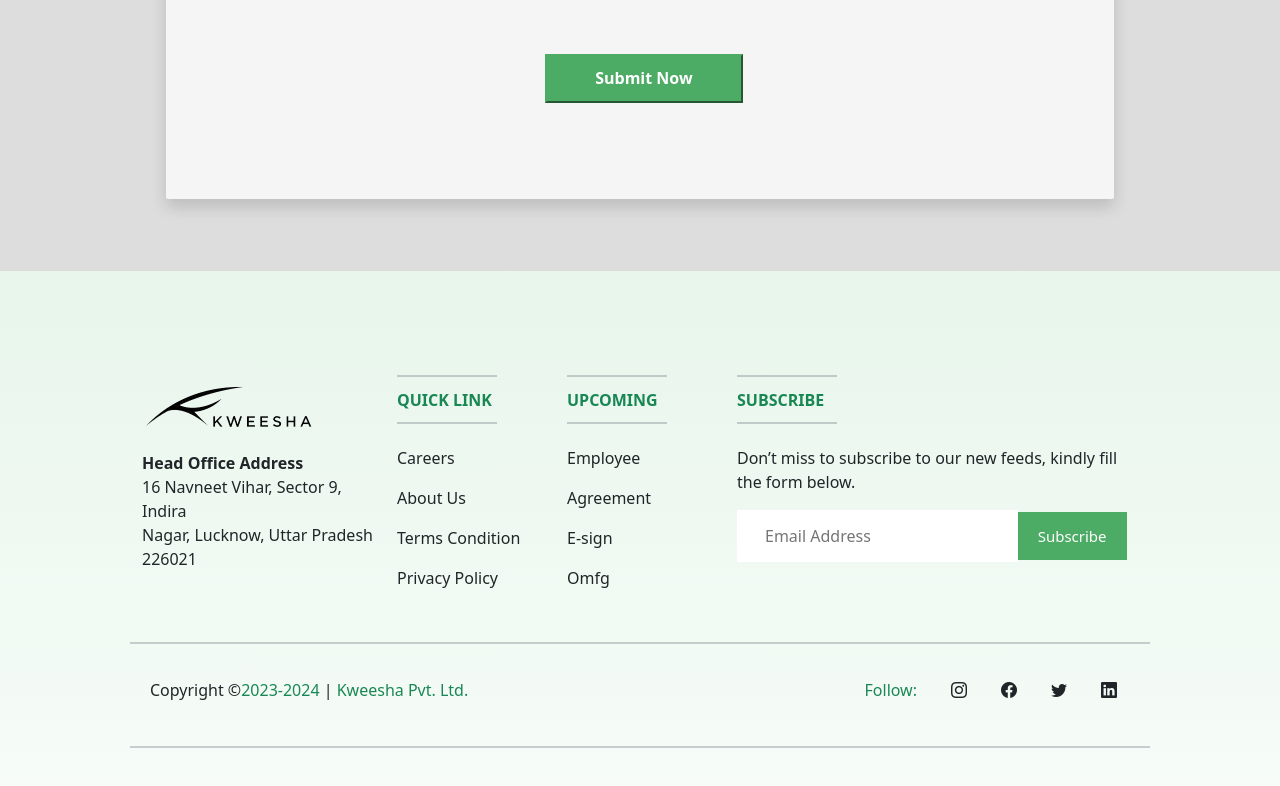
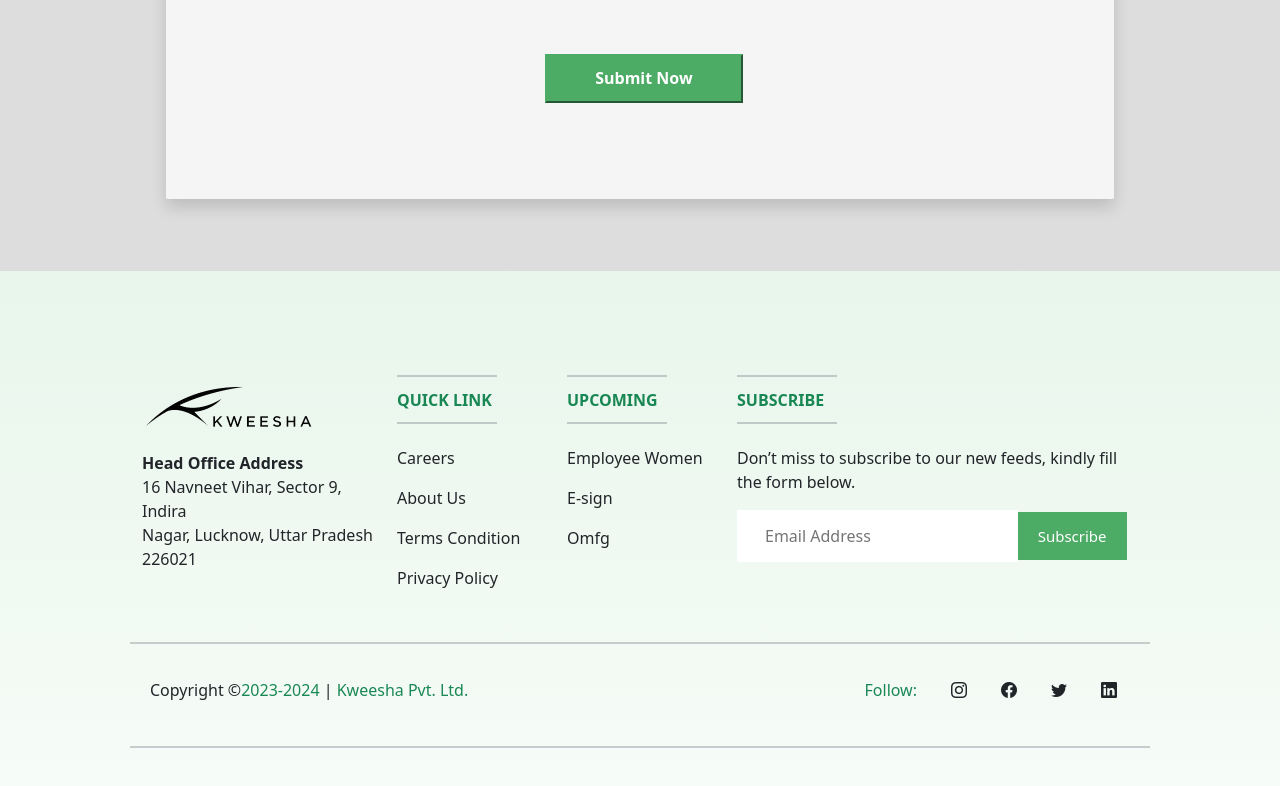
Before and after one commit to FajalAnsari/Kweesha, a React (Create React App) app: page / in a window 1280 px wide. Shown: the part 3877-4663 px from the top of the page. Built offline with nearby package versions, Linux system fonts and the light colour scheme.

Commit message:
Links footer links removed from upcoming projects

```diff
--- a/src/components/common/Footer.jsx
+++ b/src/components/common/Footer.jsx
@@ -56,16 +56,13 @@ const Footer = () => {
                       className="mb-3 mt-1 d-inline-block mx-auto footer_com"
                     />
                     <p>
-                      <Link to="employwoman.com" className="text-dark text-decoration-none p1">Employee</Link>
+                      Employee Women
                     </p>
                     <p>
-                      <Link to="" className="text-dark text-decoration-none p1">Agreement </Link>
+                   E-sign
                     </p>
                     <p>
-                      <Link to="" className="text-dark text-decoration-none p1">E-sign</Link>
-                    </p>
-                    <p>
-                      <Link to="omfg.pro" className="text-dark text-decoration-none p1">Omfg</Link>
+                      Omfg
                     </p>
                   </div>
 
@@ -123,7 +120,7 @@ const Footer = () => {
                   <Link
                     className="btn  btn-floating m-1 text-dark icon"
                     role="button"
-                  ><i class="bi bi-linkedin linkdin"></i></Link>
+                  ><i className="bi bi-linkedin linkdin"></i></Link>
                 </div>
               </div>
             </section>
```
